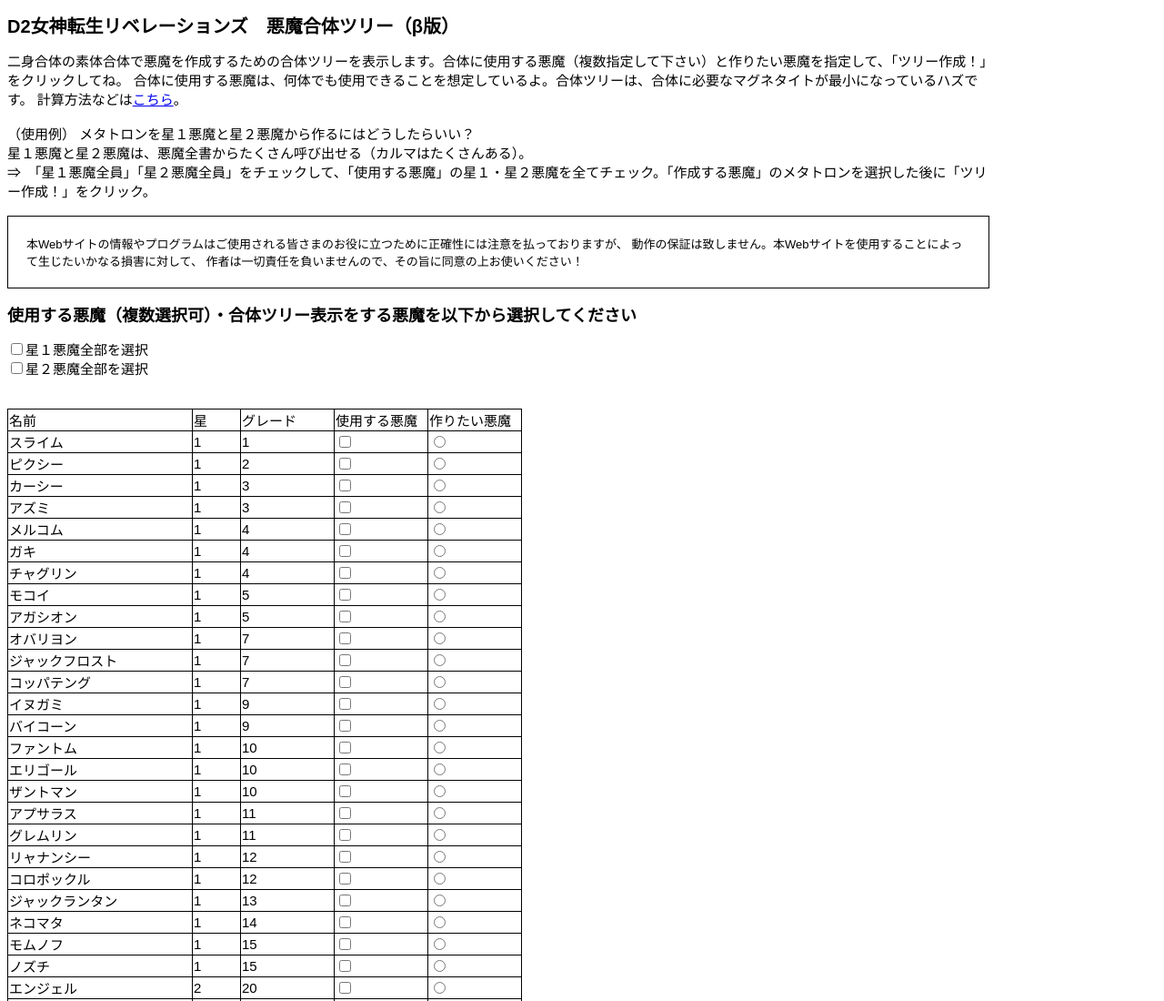
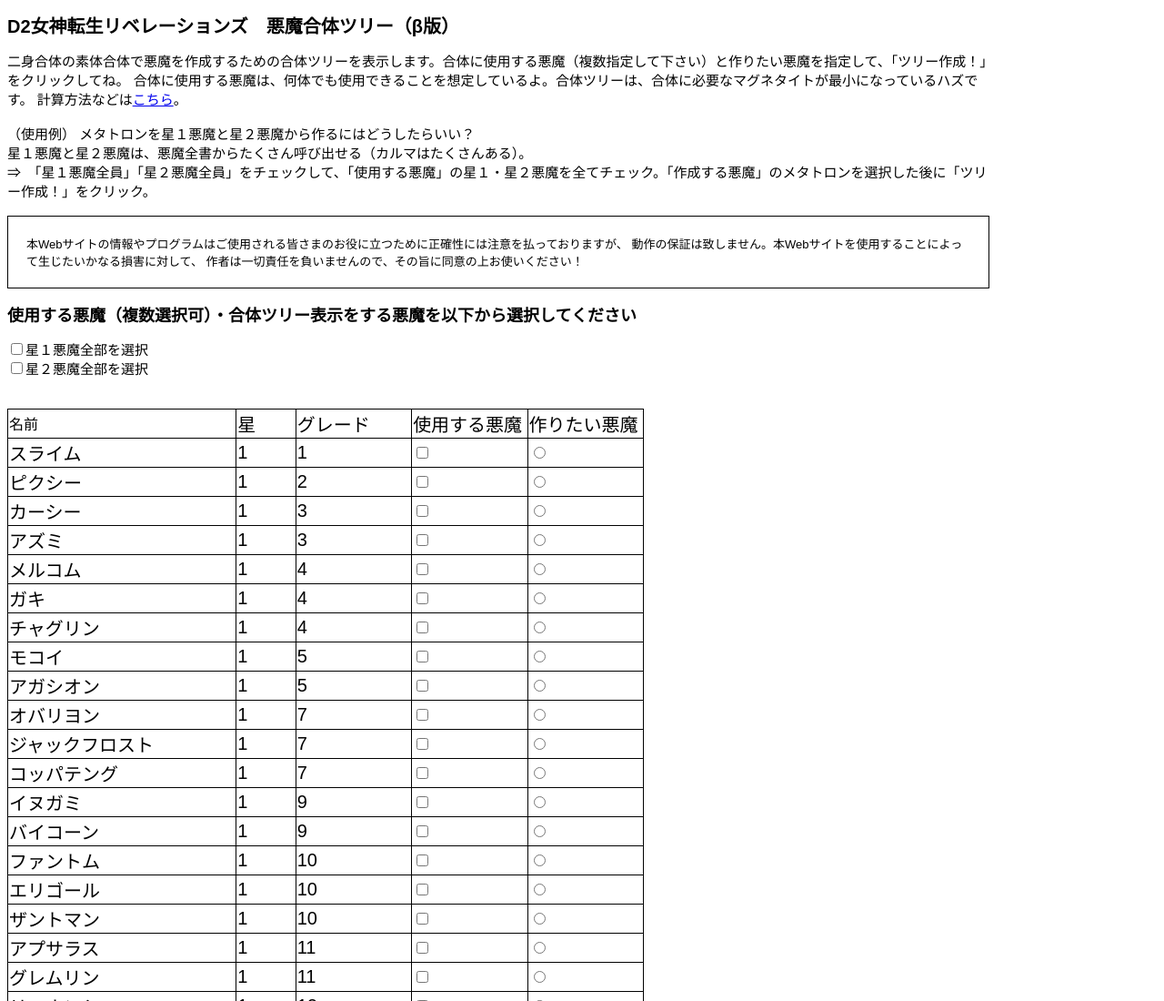
Before and after one commit to MKudo314/D2MegatenFusionSuggestion, a plain HTML site: page index.html in a window 1280 px wide. Shown: the top 1100 px of the page at 91% size. Drawn offline with Linux system fonts and the light colour scheme.

Commit message:
make fonts bigger

```diff
--- a/index.html
+++ b/index.html
@@ -47,7 +47,7 @@
         <table class="availableDemonTable" id="InputAvailableDemon">
             <tbody>
                 <tr>
-                    <td width=200>名前</td>
+                    <td width=200><font size=3>名前</font></td>
                     <td width=50>星</td>
                     <td width=100>グレード</td>
                     <!-- <td width=100>所持個数</td>  -->
--- a/myStyle.css
+++ b/myStyle.css
@@ -34,8 +34,10 @@ td {
 .availableDemonTable {
     border-collapse: collapse;
     table-layout: fixed;
-    font-size: 15px;
+    font-size: 20px;
+    width: 700px;
 }
+
 
 .borderBox {
     border: 1px solid black;
```
